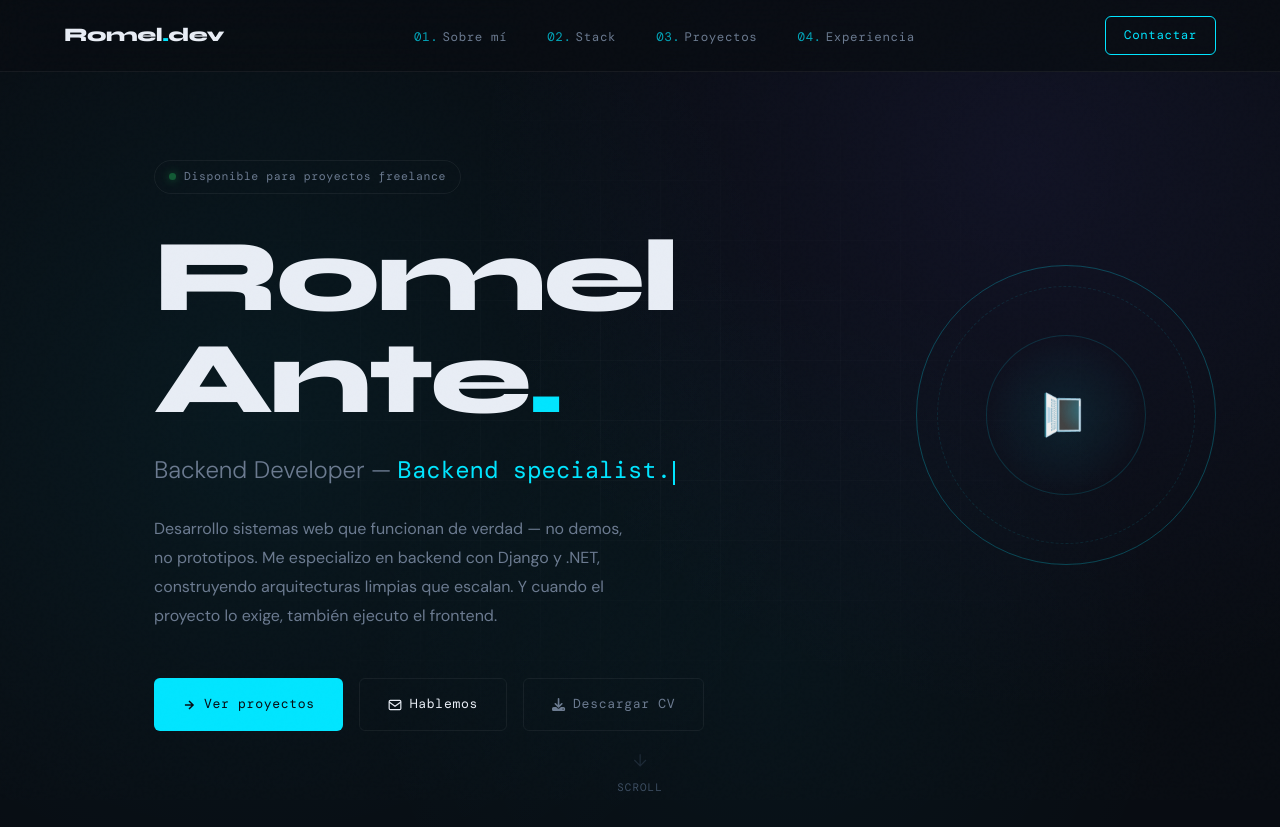
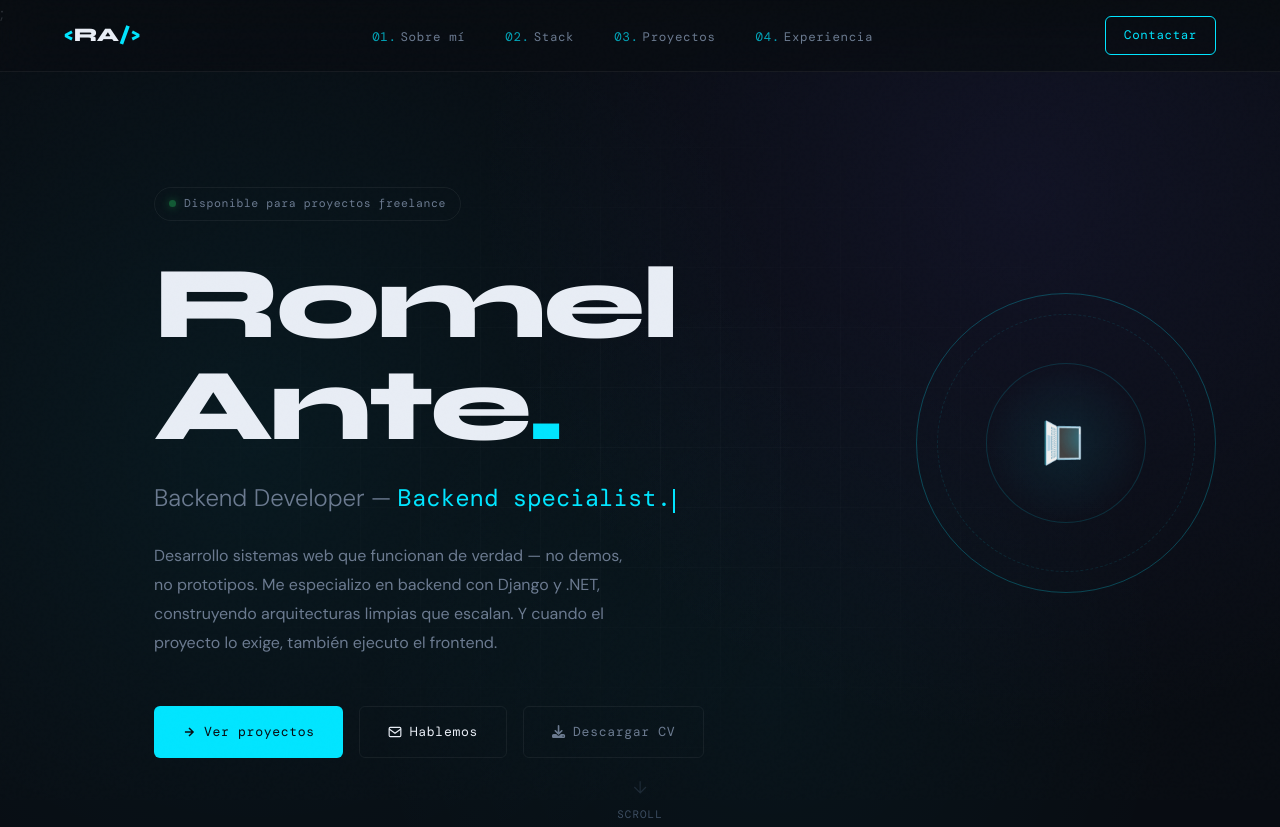
Before and after one commit to RomelAnte/portfolio-frontend, a plain HTML site: page index.html in a window 1280 px wide. Shown: the top 827 px of the page. Drawn offline with nearby package versions, Linux system fonts and the light colour scheme; a web font is replaced by a local one.

```diff
--- a/index.html
+++ b/index.html
@@ -8,7 +8,10 @@
     <link
       href="https://fonts.googleapis.com/css2?family=Syne:wght@400;600;700;800&family=DM+Mono:ital,wght@0,300;0,400;1,300&family=DM+Sans:ital,opsz,wght@0,9..40,300;0,9..40,400;0,9..40,500;1,9..40,300&display=swap"
       rel="stylesheet"
-    />
+    />;
+
+    <!--logo-->
+    <link rel="icon" href="static/images/logod.png" type="image/png" />
 
     <!--
      Si decides usar FontAwesome, puedes incluirlo así.
@@ -45,7 +48,7 @@
        NAVEGACIÓN
   ==================================================== -->
     <nav id="navbar">
-      <a href="#" class="nav-logo">Romel<span>.</span>dev</a>
+      <a href="#" class="nav-logo"><span>&lt;</span>RA<span>/&gt;</span></a>
       <ul class="nav-links">
         <li><a href="#about" data-num="01.">Sobre mí</a></li>
         <li><a href="#tech" data-num="02.">Stack</a></li>
```
Also changed, not shown: static/images/logod.png (added).
